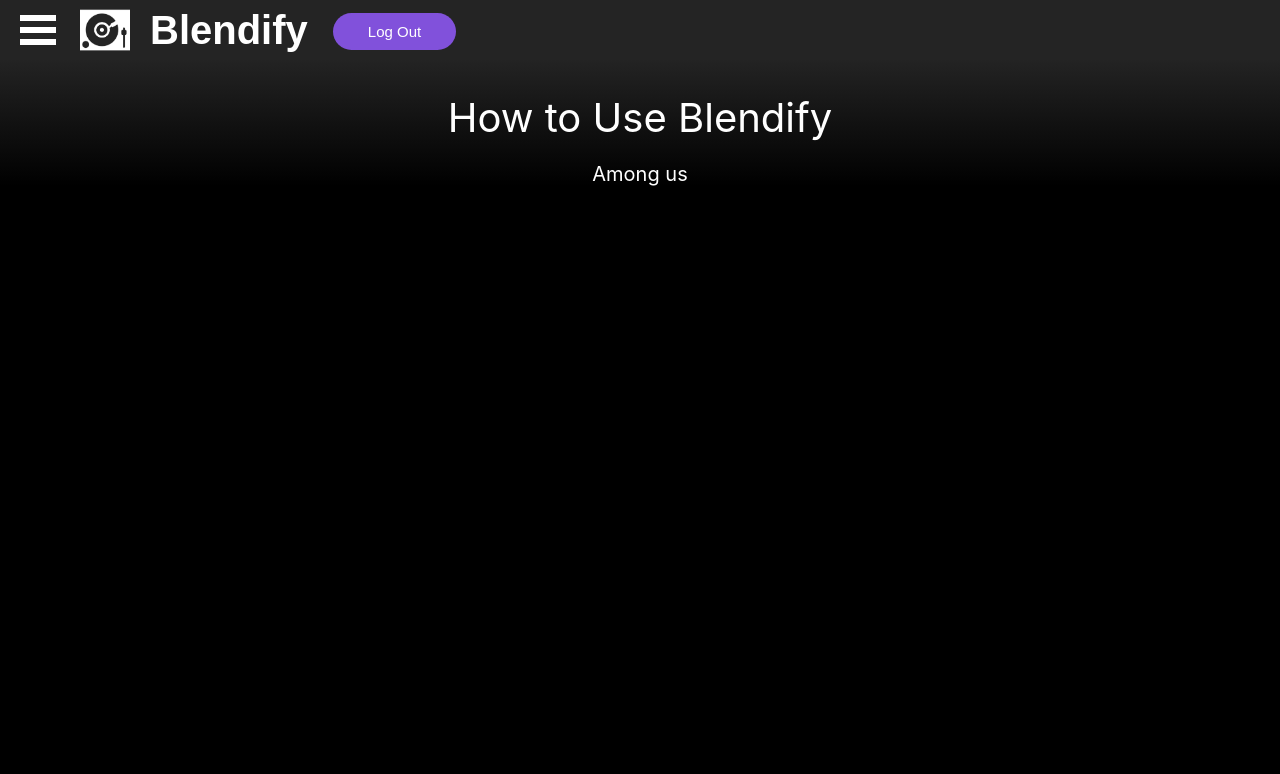
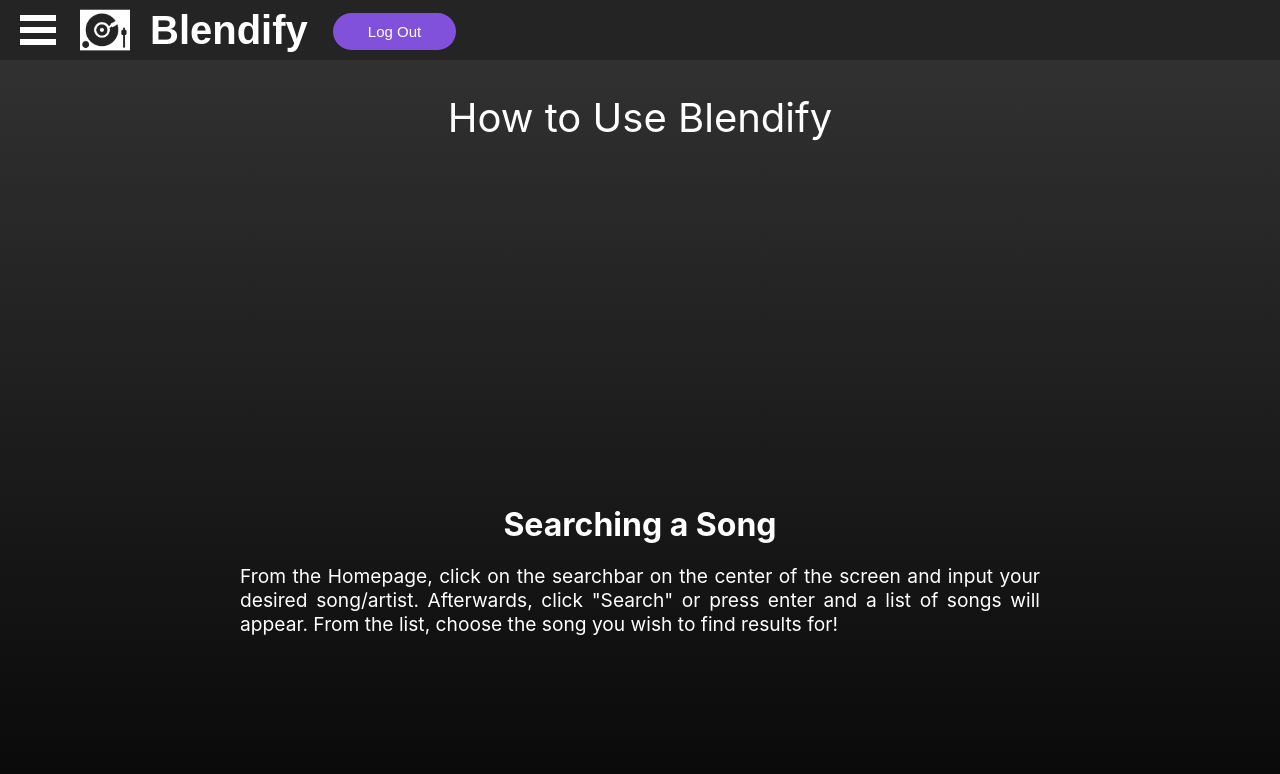
Before and after one commit to connorsavage/Blendify, a React (Create React App) app in the folder blendify/: page /faq in a window 1280 px wide. Shown: the top 774 px of the page. Built offline with nearby package versions, Linux system fonts and the light colour scheme.

Commit message:
FAQ filled out
Need to fill all dev bios, add images

```diff
--- a/blendify/src/Views/SideBarPages/About.js
+++ b/blendify/src/Views/SideBarPages/About.js
@@ -9,11 +9,10 @@ const About = ({ onLogout }) => {
 
   const milestones = [
     { title: "What is Blendify?", description: `Blendify is a web application for DJs of any level that aims to simplify the time-consuming process of searching for
-    songs to mix by automatically recommending songs that match an inputted song based on its BPM. Our application also allows for users to get song recommendations
-    based on their own music library. Currently, DJs both professional and amateurs often spend a significant amount of time and effort manually searching for songs
-    that are a good match in terms of BPM (beats per minute) when they are looking to create a seamless mix of songs. This process is often done through trial and
+    songs to mix by automatically recommending songs that match an inputted song based on its BPM (beats per minute). Currently, DJs both professional and amateurs often spend a significant amount of time and effort manually searching for songs
+    that are a good match in terms of BPM when they are looking to create a seamless mix of songs. This process is often done through trial and
     error, and involves the use of multiple software and platforms, making it cumbersome and time-consuming. Blendify aims to simplify and expedite this process by
-    automatically recommending songs that are a good match in terms of BPM and key, based on an inputted current song or artist. The app will use data from the user’s
+    automatically recommending songs that are a good match in terms of BPM, based on an inputted current song or artist. The app will use data from the user’s
     own music library as well as suggest new songs, making the process of song selection quicker, easier, and more efficient for DJs of all levels. Blendify caters
     towards amateur, intermediate, and professional DJs as they can expedite their music search mid-set, or prior to the set. Blendify is also for regularmusic
     listeners looking to expand their library based on specific criteria.`, backgroundImage: "url-to-background-1.jpg" },
--- a/blendify/src/Views/SideBarPages/Devs.js
+++ b/blendify/src/Views/SideBarPages/Devs.js
@@ -8,12 +8,12 @@ const Devs = ({ onLogout }) => {
   const navigate = useNavigate();
 
   const developers = [
-    { name: "Developer 1", role: "Role", description: "Brief description..." },
-    { name: "Developer 2", role: "Role", description: "Brief description..." },
-    { name: "Developer 3", role: "Role", description: "Brief description..." },
-    { name: "Developer 4", role: "Role", description: "Brief description..." },
-    { name: "Developer 5", role: "Role", description: "Brief description..." },
-    { name: "Developer 6", role: "Role", description: "Brief description..." },
+    { name: "Mitchell Cootauco", role: "Role", description: "Brief description..." },
+    { name: "Sebastian Cruz", role: "Project Manager, Front-End Developer", description: "Big Dogs is my favorite T-shirt brand" },
+    { name: "Anna Garren", role: "Role", description: "Brief description..." },
+    { name: "Owen Hunger", role: "Role", description: "Brief description..." },
+    { name: "Erin Hurlburt", role: "Role", description: "Brief description..." },
+    { name: "Connor Savage", role: "Role", description: "Brief description..." },
   ];
 
   return (
--- a/blendify/src/Views/SideBarPages/FAQ.js
+++ b/blendify/src/Views/SideBarPages/FAQ.js
@@ -6,6 +6,11 @@ import blendifyLogo from "../../logo.png";
 
 const FAQ = ({ onLogout }) => {
   const navigate = useNavigate();
+
+  const milestones = [
+    { title: "Searching a Song", description: `From the Homepage, click on the searchbar on the center of the screen and input your desired song/artist. Afterwards, click "Search" or press enter and a list of songs will appear. From the list, choose the song you wish to find results for!`, backgroundImage: "url-to-background-1.jpg" },
+    { title: "Interpretting Results", description: "After choosing your desire song, a list of recommendations will appear based on the BPM of the given song. Clicking one of the songs will play a small snippet of the song! Use the buttons on the right of each song title to be forwarded to the songs on Google, Youtube, and Spotify respectively!", backgroundImage: "url-to-background-2.jpg" },
+  ];
 
   return (
     <div className="faq-wrapper">
@@ -30,11 +35,20 @@ const FAQ = ({ onLogout }) => {
         </nav>
       </header>
       <div className="faq-content">
-        <h2>How to Use Blendify</h2>
-        {/* Add your content for the faq page here */}
-        <p>
-          Among us
-        </p>
+            <h2>How to Use Blendify</h2>
+      </div>
+      <div className="parallax">
+        {milestones.map((milestone, index) => (
+          <div key={index} className="parallax__group">
+            <div className="parallax__layer parallax__layer--back" style={{ backgroundImage: milestone.backgroundImage }}>
+              {/* Background for each section */}
+            </div>
+            <div className="parallax__layer parallax__layer--base">
+              <h2>{milestone.title}</h2>
+              <p>{milestone.description}</p>
+            </div>
+          </div>
+        ))}
       </div>
     </div>
   );
```
